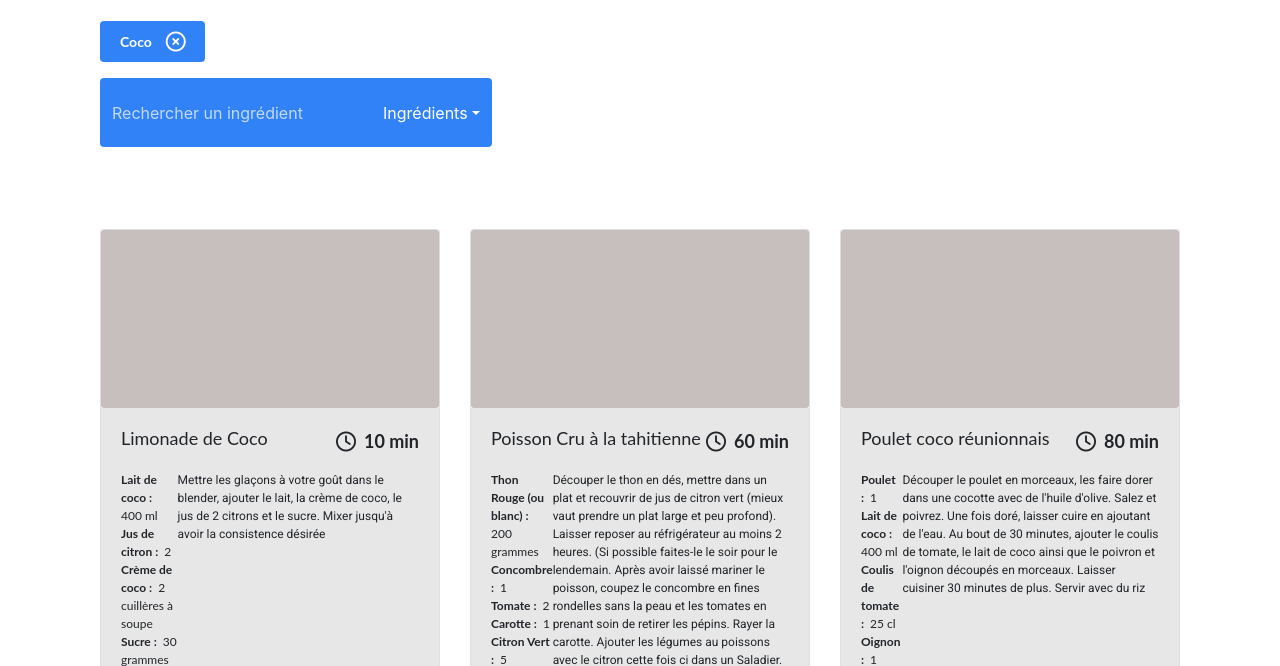
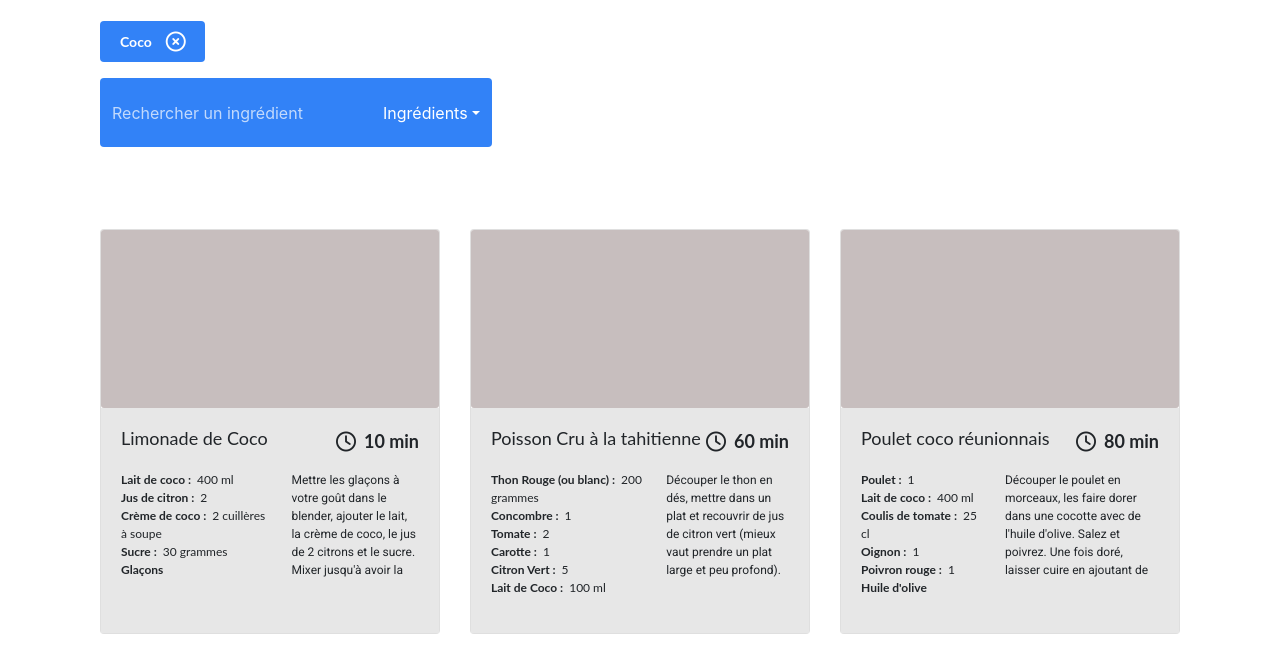
Before and after one commit to Gwen-Herissant/GwenaelleHerissant_7_23062022, a website: page index.html in a window 1280 px wide. Shown: the part 226-892 px from the top of the page. Drawn offline with nearby package versions, Linux system fonts and the light colour scheme.

Commit message:
[style] style tweaks on recipe description

```diff
--- a/css/style.css
+++ b/css/style.css
@@ -160,6 +160,17 @@ h1 {
   font-size: 12px;
 }
 
+.card-description {
+  width: 55%;
+  height: 109px;
+  overflow: hidden;
+  /* display: -webkit-box;
+  -webkit-line-clamp: 3;
+  -webkit-box-orient: vertical;
+  text-overflow: ellipsis; */
+}
+
+
 
 /* Mobile */
 @media (max-width: 1200px) {
--- a/scripts/recipes-card.js
+++ b/scripts/recipes-card.js
@@ -17,7 +17,7 @@ class RecipeCard {
             </div>
           </div>
           <div class="card-text d-flex justify-content-between">
-              <ul class="list-unstyled">
+              <ul class="list-unstyled mr-4">
               ${this.recipe.ingredients.map(ingredient => `
                 <li class="d-flex">
                   <p class="lato-400">
```
